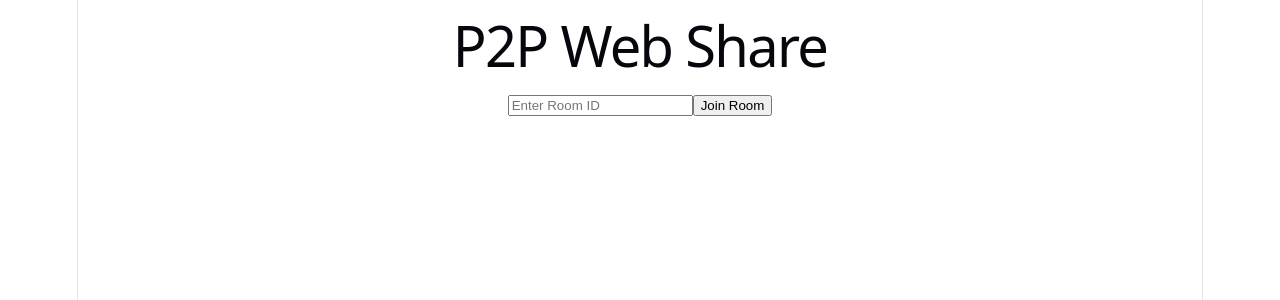
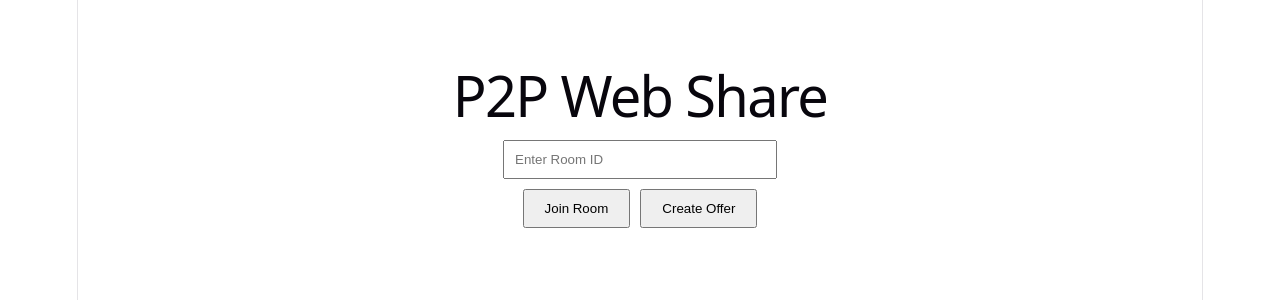
Before and after one commit to Priya07-jk/p2p-web-share, a React app in the folder frontend/: page / in a window 1280 px wide. Shown: the top 300 px of the page. Built offline with nearby package versions, Linux system fonts and the light colour scheme; no server answers; the HTML template or start-up script is replaced by a standard one.

Commit message:
Improve UI layout and styling

```diff
--- a/frontend/src/App.jsx
+++ b/frontend/src/App.jsx
@@ -1,19 +1,26 @@
 import { useState } from "react";
-import socket from "./socket";
 
 function App() {
   const [roomId, setRoomId] = useState("");
 
   const joinRoom = () => {
-    if (!roomId) return;
+    console.log("Joining room:", roomId);
+  };
 
-    socket.emit("join-room", roomId);
-
-    alert(`Joined room: ${roomId}`);
+  const createOffer = () => {
+    console.log("Creating offer...");
   };
 
   return (
-    <div>
+    <div
+      style={{
+        display: "flex",
+        flexDirection: "column",
+        alignItems: "center",
+        marginTop: "50px",
+        fontFamily: "Arial",
+      }}
+    >
       <h1>P2P Web Share</h1>
 
       <input
@@ -21,11 +28,33 @@ function App() {
         placeholder="Enter Room ID"
         value={roomId}
         onChange={(e) => setRoomId(e.target.value)}
+        style={{
+          padding: "10px",
+          width: "250px",
+          marginBottom: "10px",
+        }}
       />
 
-      <button onClick={joinRoom}>
-        Join Room
-      </button>
+      <div>
+        <button
+          onClick={joinRoom}
+          style={{
+            padding: "10px 20px",
+            marginRight: "10px",
+          }}
+        >
+          Join Room
+        </button>
+
+        <button
+          onClick={createOffer}
+          style={{
+            padding: "10px 20px",
+          }}
+        >
+          Create Offer
+        </button>
+      </div>
     </div>
   );
 }
```
Also changed, not shown: frontend/package.json (+4 -4 lines), 1 other file (tests, documents, lock files or other folders).
